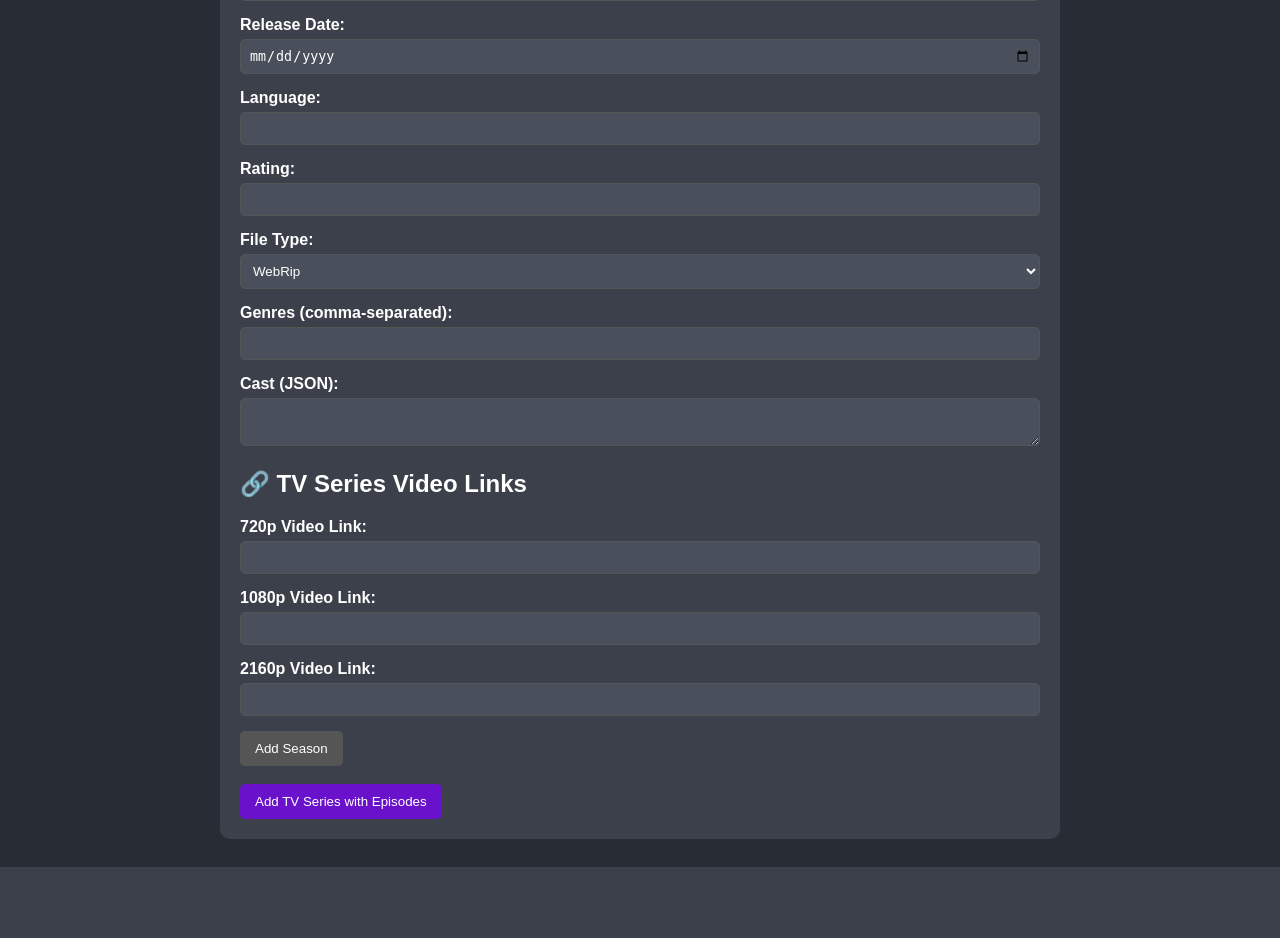
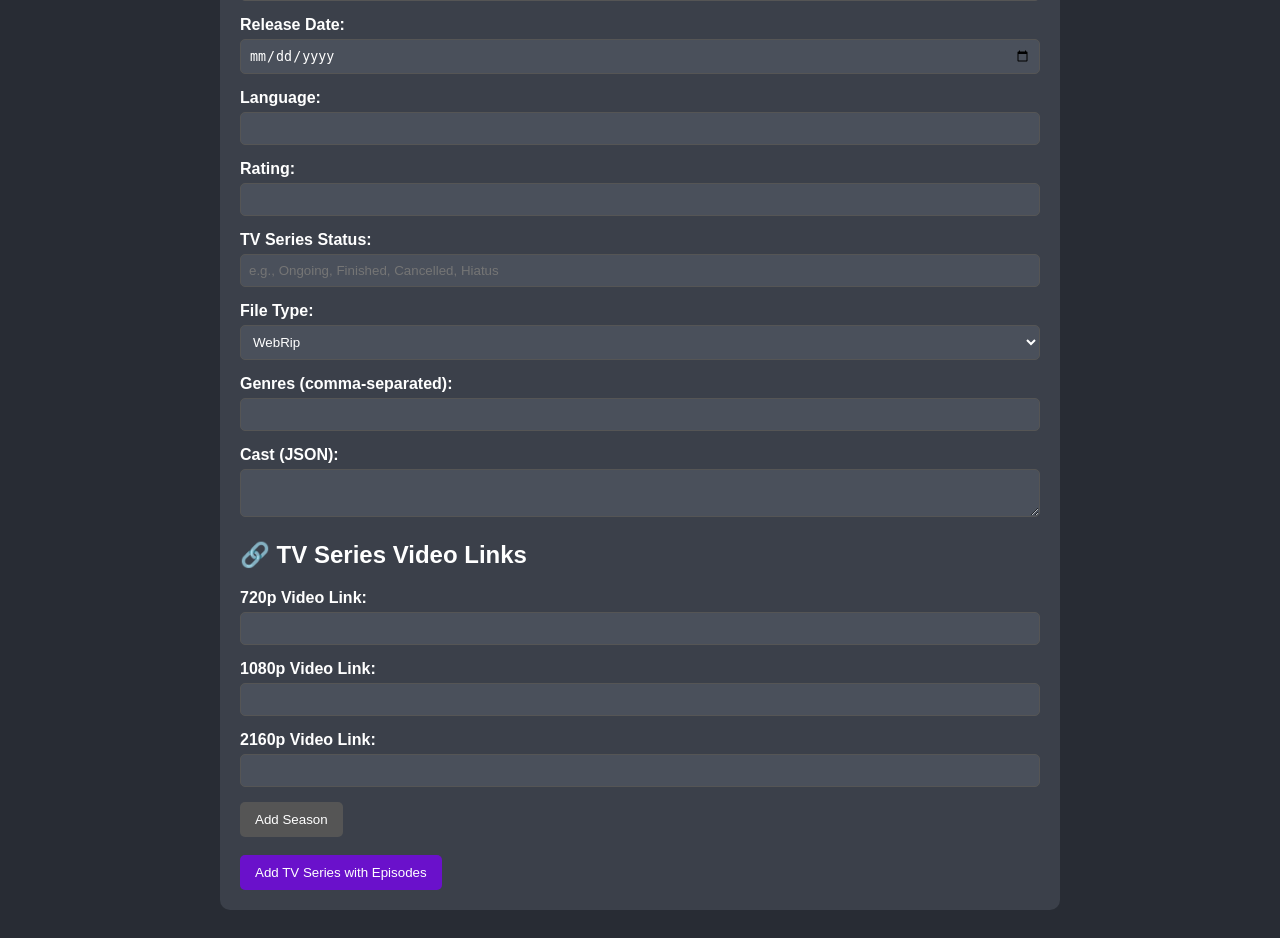
Before and after one commit to Venuboy34/databaseoffilmzithatworkwitheveryfunctiom, a Flask app: template templates/add_tv.html in a window 1280 px wide. Shown: the part 522-1460 px from the top of the page. Before the commit the page ends 1389 px from the top, so only its background shows below. Run offline with Flask 3, Linux system fonts and the light colour scheme; the template is opened without the code that fills it, so the values that code supplies are empty; some libraries are stand-ins or nearby versions.

Commit message:
Update add_tv.html

```diff
--- a/templates/add_tv.html
+++ b/templates/add_tv.html
@@ -55,6 +55,12 @@
             <div class="form-group">
                 <label for="rating">Rating:</label>
                 <input type="number" step="0.1" id="rating" name="rating">
+            </div>
+
+            <!-- NEW: TV Series Status Field -->
+            <div class="form-group">
+                <label for="status">TV Series Status:</label>
+                <input type="text" id="status" name="status" placeholder="e.g., Ongoing, Finished, Cancelled, Hiatus">
             </div>
 
             <!-- File Type Selection -->
@@ -207,6 +213,9 @@
             const video1080p = document.getElementById('video_1080p').value;
             const video2160p = document.getElementById('video_2160p').value;
 
+            // NEW: Get TV series status
+            const status = document.getElementById('status').value;
+
             for (let i = 1; i <= totalSeasons; i++) {
                 const episodes = [];
                 const episodeInputs = document.querySelectorAll(`.episode-container[data-season-number="${i}"] .episode-row`);
@@ -262,6 +271,7 @@
                 release_date: formData.get('release_date'),
                 language: formData.get('language'),
                 rating: parseFloat(formData.get('rating')),
+                status: status, // NEW: TV series status
                 file_type: fileType,
                 genres: genresArray,
                 cast_members: JSON.parse(formData.get('cast_members') || '[]'),
```
